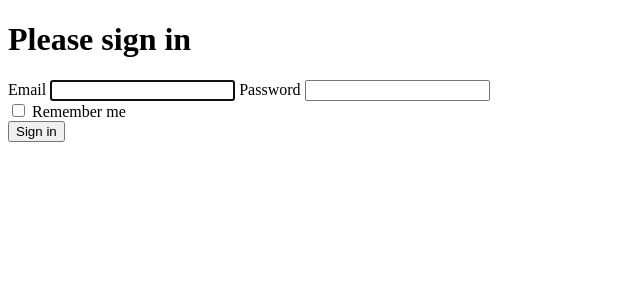
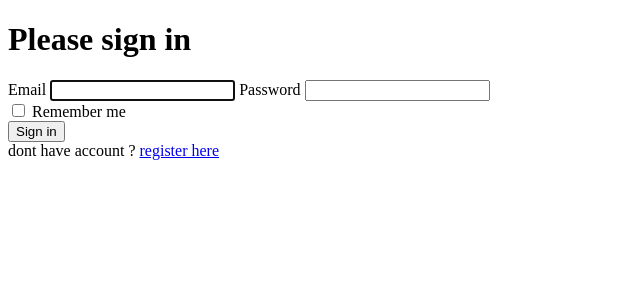
Before and after one commit to arik123/2020-SOC-WEBAPP, a Symfony app: template templates/security/login.html.twig in a window 1280 px wide. Shown: the top 300 px of the page, without its empty margins (0-640 px from the left). Run offline with Twig, Linux system fonts and the light colour scheme; the template is opened without the code that fills it, so the values that code supplies are empty; some libraries are stand-ins or nearby versions.

Commit message:
register here link added

```diff
--- a/templates/security/login.html.twig
+++ b/templates/security/login.html.twig
@@ -32,5 +32,8 @@
     <button class="btn btn-lg btn-primary" type="submit">
         Sign in
     </button>
+    <div>
+        dont have account ?  <a href="{{ path('app_register') }}">register here</a>
+    </div>
 </form>
 {% endblock %}
```
